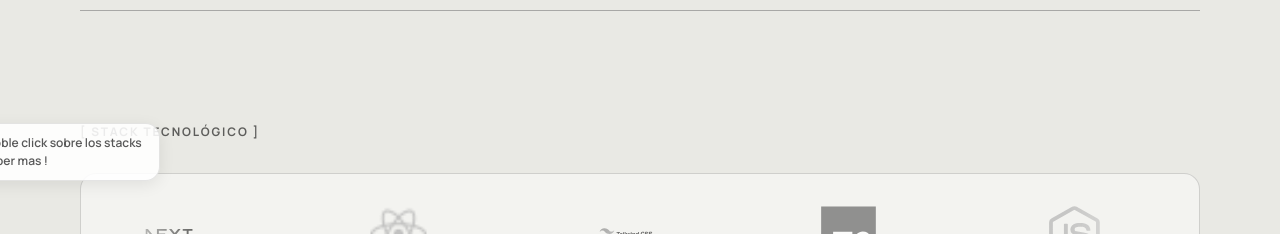
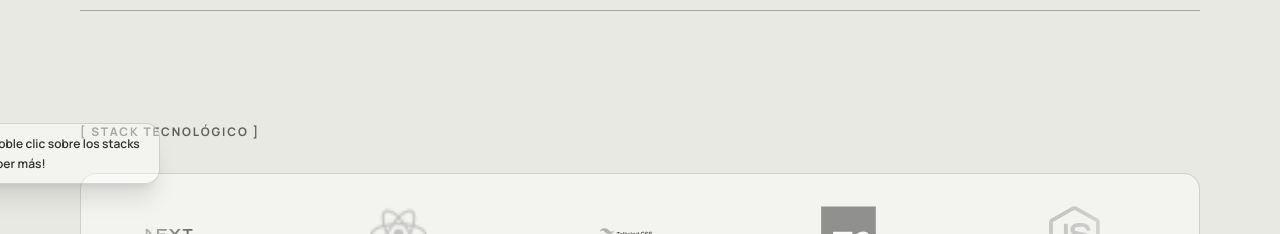
Before and after one commit to MarianoRicoy/Mi-Portfolio, a Next.js app: page / in a window 1280 px wide. Shown: the part 2000-2234 px from the top of the page. Built offline with nearby package versions, Linux system fonts and the light colour scheme.

Commit message:
style: update tech stack avatar bubble glassmorphism and fix typos

```diff
--- a/src/components/tech-stack.tsx
+++ b/src/components/tech-stack.tsx
@@ -160,29 +160,10 @@ export function TechStack() {
         >
           {/* Globo de conversación */}
           <div
-            style={{
-              position: "relative",
-              background: "rgba(255,255,255,0.88)",
-              backdropFilter: "blur(8px)",
-              border: "1px solid rgba(0,0,0,0.1)",
-              borderRadius: "0.9rem",
-              padding: "0.6rem 0.9rem",
-              marginLeft: "0.6rem",
-              marginBottom: "0.5rem",
-              maxWidth: 220,
-              boxShadow: "0 4px 16px rgba(0,0,0,0.08)",
-            }}
+            className="relative max-w-[220px] rounded-[0.9rem] px-[0.9rem] py-[0.6rem] ml-[0.6rem] mb-[0.5rem] bg-white/45 backdrop-blur-xl border border-black/15 shadow-xl"
           >
-            <p
-              style={{
-                fontSize: "0.75rem",
-                fontWeight: 600,
-                lineHeight: 1.5,
-                color: "rgba(0,0,0,0.65)",
-                margin: 0,
-              }}
-            >
-              Hace doble click sobre los stacks para saber mas !
+            <p className="text-[0.75rem] font-semibold leading-relaxed text-black/80 m-0">
+              ¡Hacé doble clic sobre los stacks para saber más!
             </p>
             {/* Triángulo apuntando hacia abajo (al avatar) */}
             <span
@@ -194,7 +175,7 @@ export function TechStack() {
                 height: 0,
                 borderLeft: "8px solid transparent",
                 borderRight: "8px solid transparent",
-                borderTop: "8px solid rgba(255,255,255,0.88)",
+                borderTop: "8px solid rgba(255,255,255,0.45)",
               }}
             />
           </div>
```
